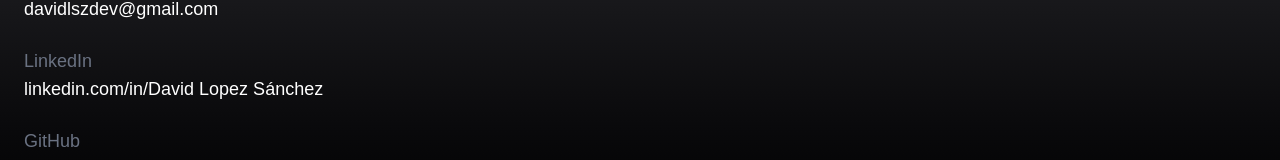
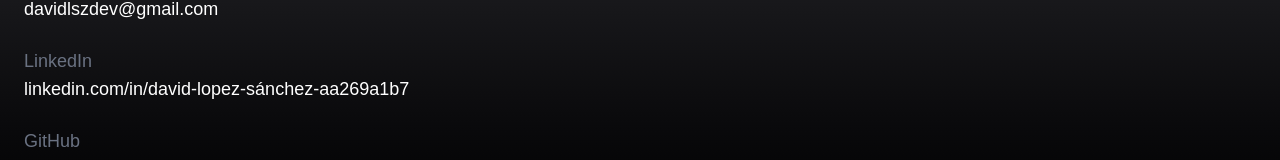
Before and after one commit to davidlszz/portafolio-david, a Next.js app: page / in a window 1280 px wide. Shown: the part 4399-4559 px from the top of the page. Built offline with nearby package versions, Linux system fonts and the light colour scheme.

Commit message:
Fix LinkedIn link

```diff
--- a/components/Contacto.tsx
+++ b/components/Contacto.tsx
@@ -25,11 +25,11 @@
             <span className="text-gray-500">LinkedIn</span>
             <p className="text-white">
               <a
-                href="https://www.linkedin.com/in/David Lopez Sánchez"
+                href="https://www.linkedin.com/in/david-lopez-sánchez-aa269a1b7"
                 target="_blank"
                 className="hover:underline"
               >
-                linkedin.com/in/David Lopez Sánchez
+                linkedin.com/in/david-lopez-sánchez-aa269a1b7
               </a>
             </p>
           </div>
```
